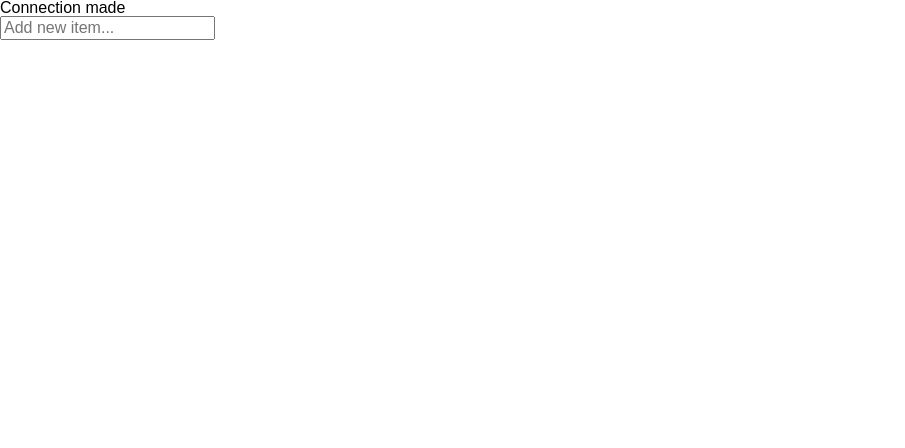
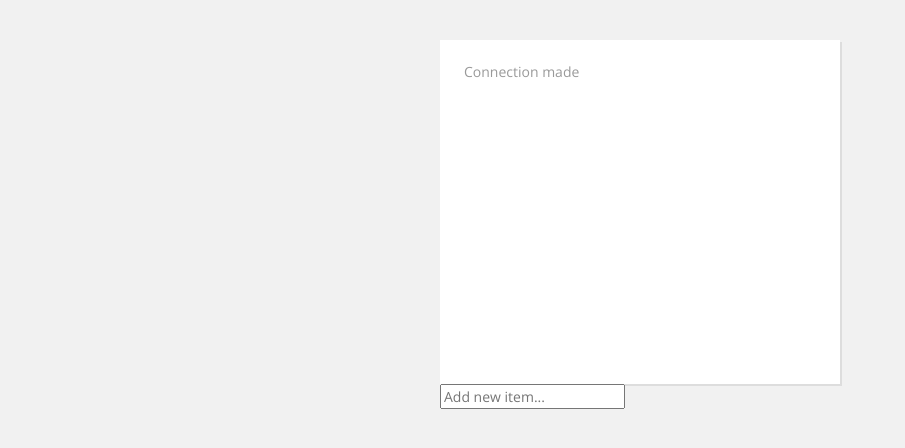
Before and after one commit to Kenneth212/To-Do-List-2, a PHP site: page / in a window 1280 px wide. Shown: the top 448 px of the page, without its empty margins (0-905 px from the left). Run offline with PHP 8.4, Linux system fonts and the light colour scheme.

Commit message:
2nd To-Do List Milestone 8.

```diff
--- a/css/main.css
+++ b/css/main.css
@@ -1,2 +1,24 @@
 @import "css/reset.css";
 @import "css/normalize.css";
+
+@import url(http://fonts.googleapis.com/css?family=Open+Sans:400,700);
+
+body {
+	font : normal 14px 'Open Sans', Arial, sans-serif;
+	color: #999;
+	background: #f1f1f1;
+}
+
+.wrap {
+	width: 400px;
+	margin: 0 auto;
+}
+
+.task-list {
+	width:88%;
+	min-height: 300px;
+	background: #fff;
+	box-shadow: 2px 2px 0px #ddd;
+	margin-top: 40px;
+	padding: 22px 6%;
+}
```
